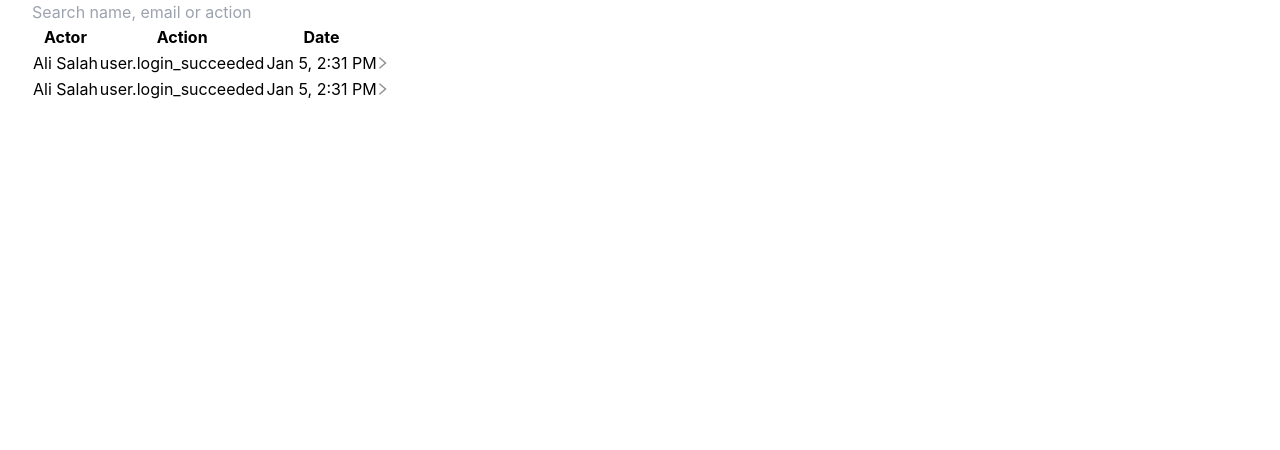
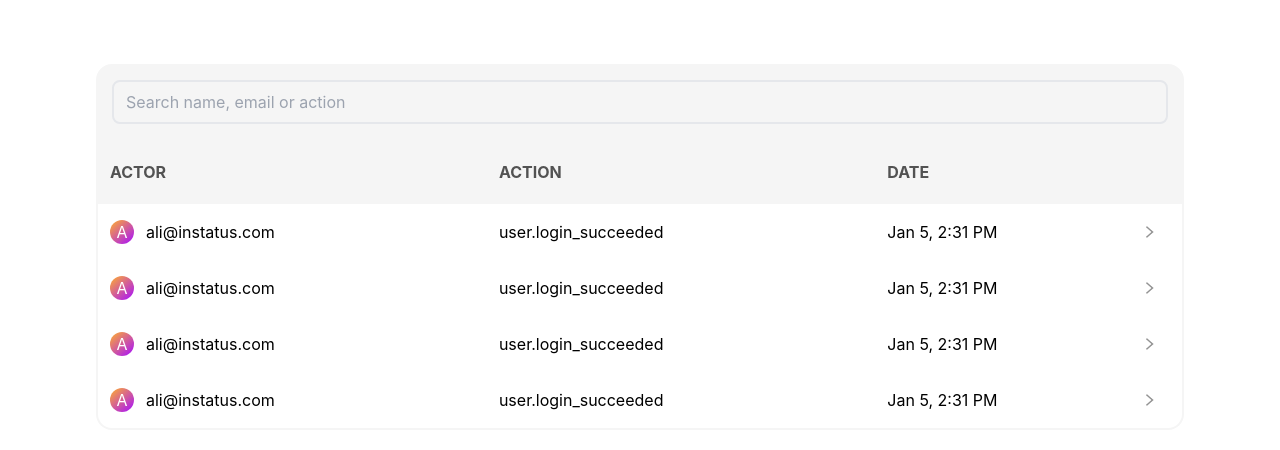
Before and after one commit to theSeifHub/activity-log, a Next.js app: page / in a window 1280 px wide. Shown: the top 450 px of the page. Built offline with nearby package versions, Linux system fonts and the light colour scheme.

Commit message:
initial table styles

```diff
--- a/components/LogRow.tsx
+++ b/components/LogRow.tsx
@@ -21,11 +21,18 @@
     showDetailsBox ? (
       <DetailsBox incident={incident} onClickClose={() => setShowDetailsBox(!showDetailsBox)} />
     ) : (
-      <tr>
-        <td>{incident.actor_name}</td>
-        <td>{incident.action.name}</td>
-        <td>{formattedDate}</td>
-        <td>
+      <tr className='h-14'>
+        <td className='pl-3'>
+          <span
+            className='inline-block text-center text-white w-6 h-6 mr-3 rounded-full'
+            style={{background: 'linear-gradient(138.62deg, #F3994A 14.17%, #B325E2 84.99%)'}}
+          >
+           {incident.actor_name.charAt(0)}
+          </span>
+          {incident.target_name}</td>
+        <td className='pl-3'>{incident.action.name}</td>
+        <td className='pl-3'>{formattedDate}</td>
+        <td className='pr-2'>
           <button type='button' onClick={() => setShowDetailsBox(!showDetailsBox)} title='Show details'>
             <Image
               src="/assets/images/greyChevron.png"
--- a/components/LogTable.tsx
+++ b/components/LogTable.tsx
@@ -6,15 +6,20 @@
 
 const LogTable = (props: Props) => {
   return (
-    <table>
-      <tr>
-        <th>Actor</th>
-        <th>Action</th>
-        <th>Date</th>
-      </tr>
-      <LogRow incident={SAMPLE_DATA} />
-      <LogRow incident={SAMPLE_DATA} />
-    </table>
+    <div className='h-full border-2 border-t-0 border-neutral-100 rounded-b-2xl'>
+      <table className='w-full'>
+        <tr className='bg-neutral-100 h-16'>
+          <th className='text-neutral-600 text-left pl-3'>ACTOR</th>
+          <th className='text-neutral-600 text-left pl-3'>ACTION</th>
+          <th className='text-neutral-600 text-left pl-3'>DATE</th>
+          <th />
+        </tr>
+        <LogRow incident={SAMPLE_DATA} />
+        <LogRow incident={SAMPLE_DATA} />
+        <LogRow incident={SAMPLE_DATA} />
+        <LogRow incident={SAMPLE_DATA} />
+      </table>
+    </div>
   )
 }
 
--- a/components/SearchBar.tsx
+++ b/components/SearchBar.tsx
@@ -5,10 +5,11 @@
 
 const SearchBar = (props: Props) => {
   return (
-    <div>
-      <form>
-        <input placeholder={searchBarPlaceholder}/>
-      </form>
+    <div className='bg-neutral-100 rounded-t-2xl p-4'>
+      <input
+        placeholder={searchBarPlaceholder}
+        className='bg-neutral-100 text-neutral-600 h-11 w-full px-3 border-2 rounded-lg focus:outline-none focus:ring focus:ring-gray-400'
+      />
     </div>
   )
 }
--- a/pages/index.tsx
+++ b/pages/index.tsx
@@ -13,11 +13,9 @@
         <link rel="icon" href="/favicon.ico" />
       </Head>
 
-      <main>
-        <div>
+      <main className='min-h-screen pt-16 px-16'>
           <SearchBar/>
           <LogTable/>
-        </div>
       </main>
     </div>
   )
--- a/styles/Home.module.css
+++ b/styles/Home.module.css
@@ -115,7 +115,7 @@
   }
 }
 
-@media (prefers-color-scheme: dark) {
+/* @media (prefers-color-scheme: dark) {
   .card,
   .footer {
     border-color: #222;
@@ -126,4 +126,4 @@
   .logo img {
     filter: invert(1);
   }
-}
+} */
```
